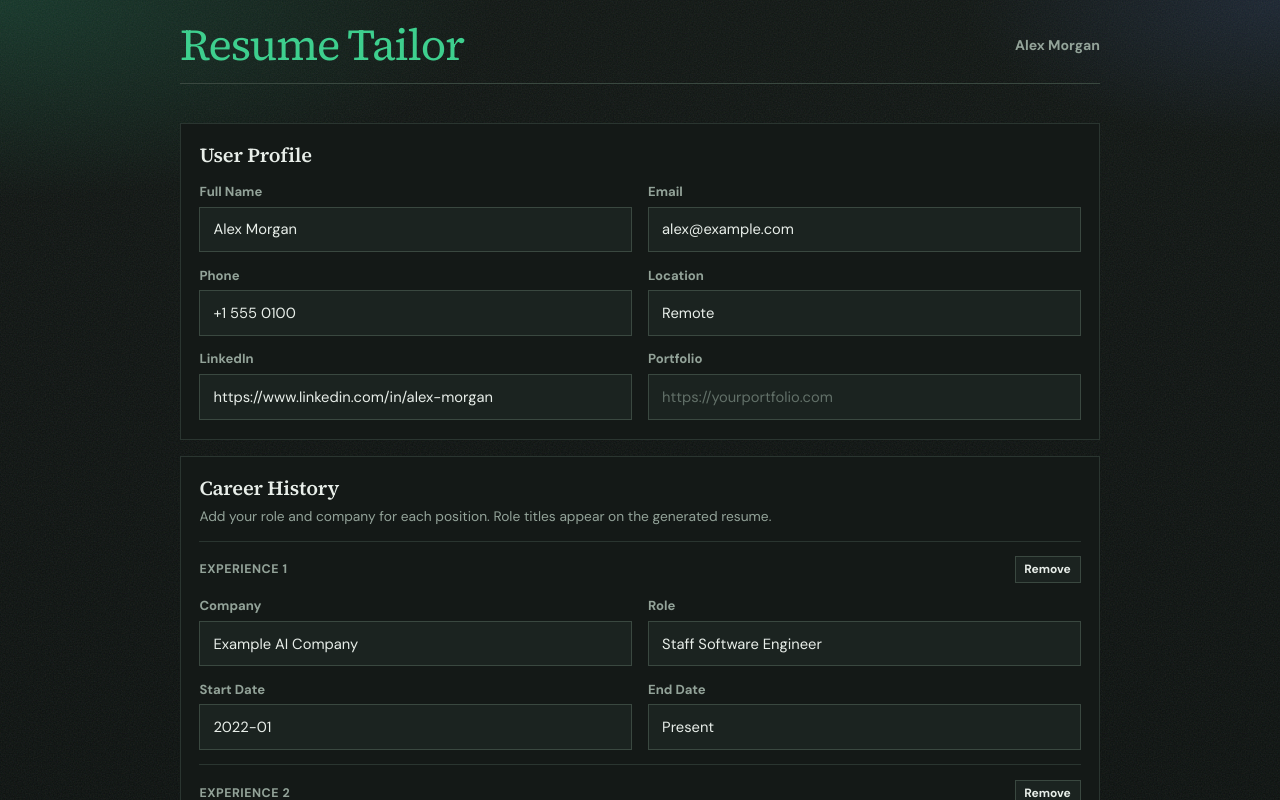
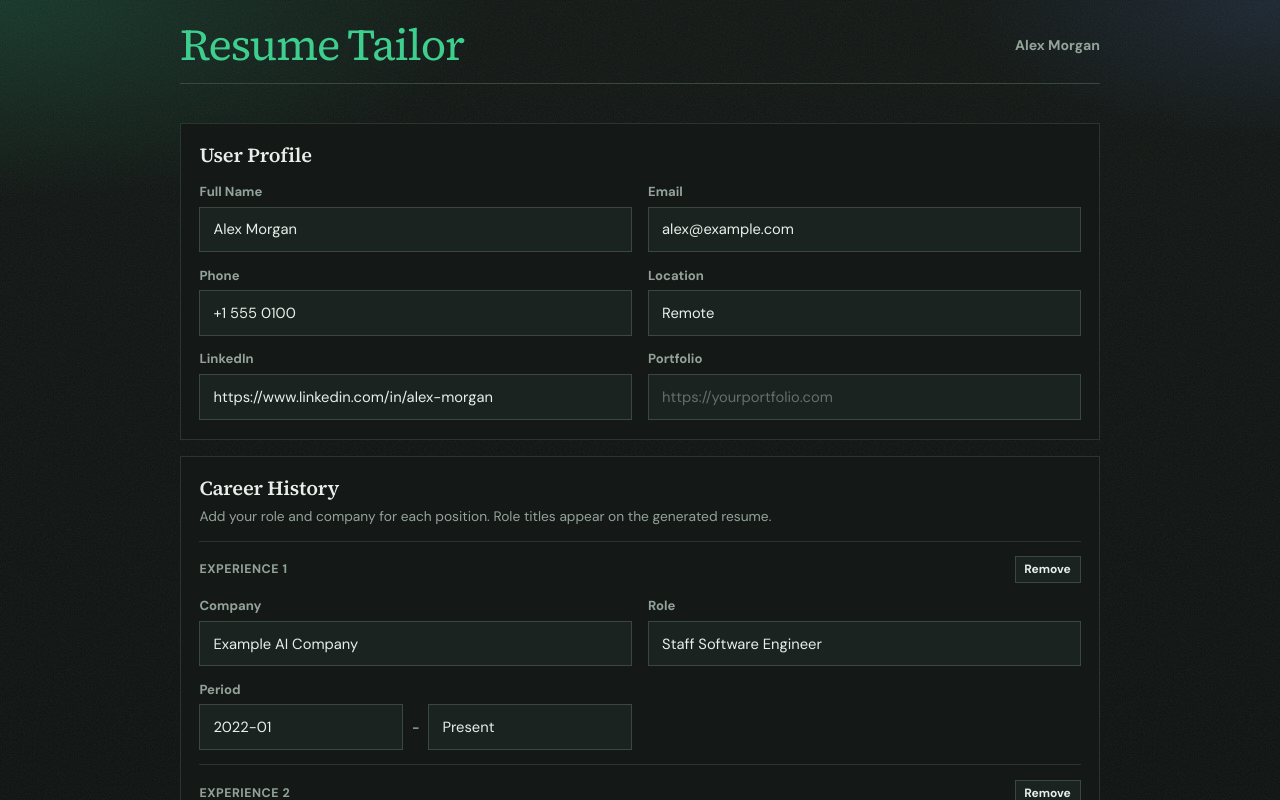
Before and after one commit to mathen-stack/cursor_2, a Next.js app in the folder resume-generator-shell/apps/web/: page / in a window 1280 px wide. Shown: the top 800 px of the page. Built offline with nearby package versions, Linux system fonts and the light colour scheme.

Commit message:
Match experience dates to education Period control layout
Co-authored-by: mathen-stack <mathen-stack@users.noreply.github.com>

```diff
--- a/resume-generator-shell/apps/web/app/components/resume-generator.tsx
+++ b/resume-generator-shell/apps/web/app/components/resume-generator.tsx
@@ -392,31 +392,32 @@ export default function ResumeGenerator() {
                   />
                 </label>
 
-                <label className="profile-field">
-                  <span>Start Date</span>
+                <div className="profile-field">
+                  <span>Period</span>
+                  <div className="period-inputs">
                     <input
                       type="text"
                       name={`careerStartDate-${entry.experienceId}`}
+                      aria-label="Experience start date"
                       placeholder="2022-01"
                       value={entry.startDate}
                       onChange={(event: ChangeEvent<HTMLInputElement>) =>
                         updateCareer(index, "startDate", event.target.value)
                       }
                     />
-                </label>
-
-                <label className="profile-field">
-                  <span>End Date</span>
+                    <span className="period-separator">-</span>
                     <input
                       type="text"
                       name={`careerEndDate-${entry.experienceId}`}
+                      aria-label="Experience end date"
                       placeholder="Present"
                       value={entry.endDate}
                       onChange={(event: ChangeEvent<HTMLInputElement>) =>
                         updateCareer(index, "endDate", event.target.value)
                       }
                     />
-                </label>
+                  </div>
+                </div>
               </div>
             </div>
           ))}
```
Lines whose indentation alone changed are shown as unchanged.
